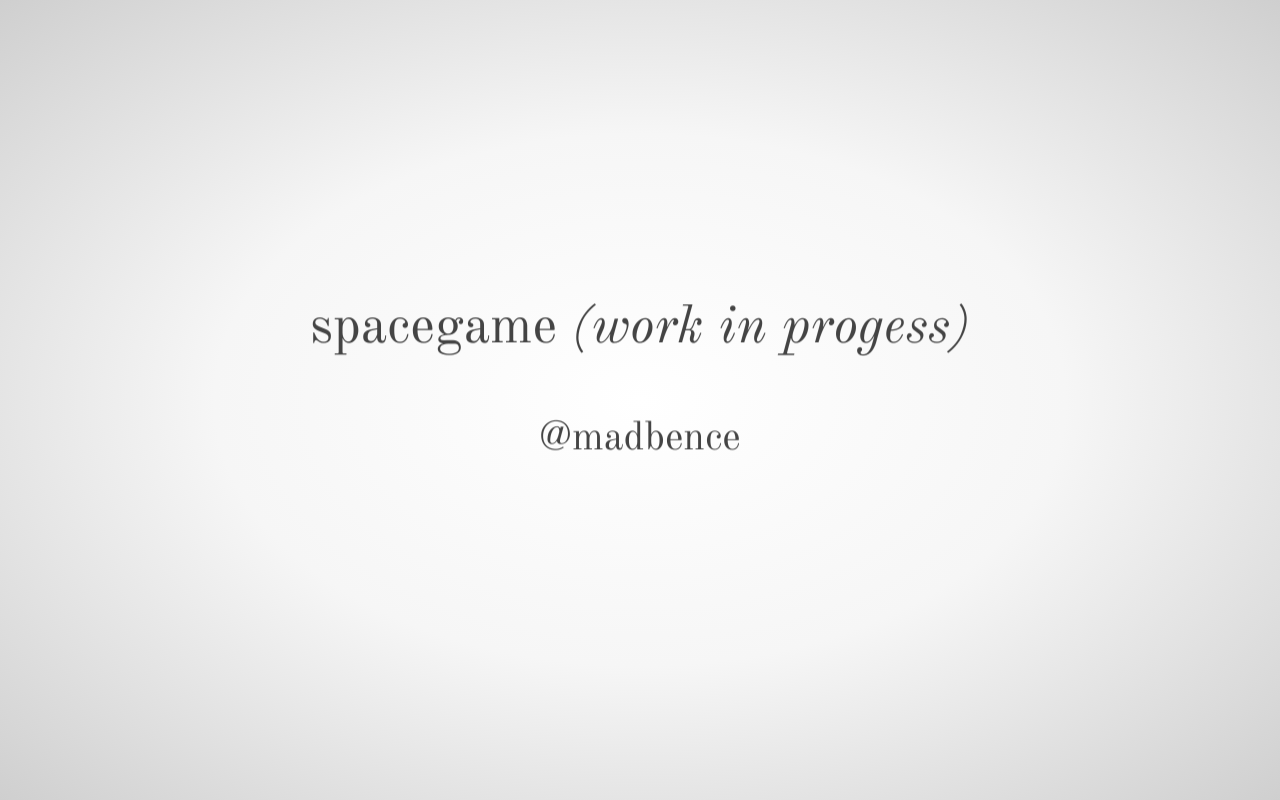
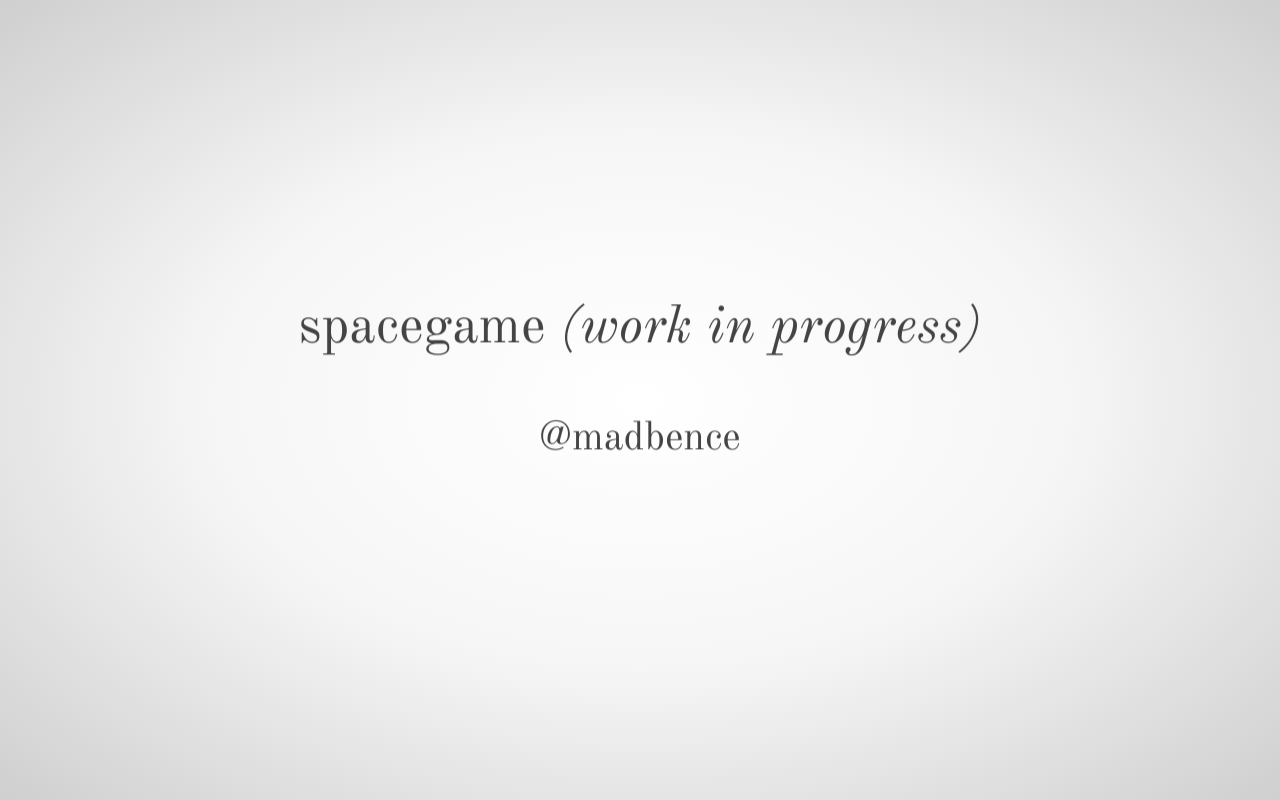
Before and after one commit to madbence/nodebp-spacegame, a website: page index.jade in a window 1280 px wide. Shown: the top 800 px of the page. Drawn offline with nearby package versions, Linux system fonts and the light colour scheme; files that its build step writes are made by us from their sources; a web font is replaced by a local one.

Commit message:
fix: fix typo

```diff
--- a/index.jade
+++ b/index.jade
@@ -8,7 +8,7 @@ html(lang='en')
   body
     #impress
       .step
-        h1 spacegame <em>(work in progess)</em>
+        h1 spacegame <em>(work in progress)</em>
         h2 @madbence
       .step(data-x=1500)
         h1 about the game
```
